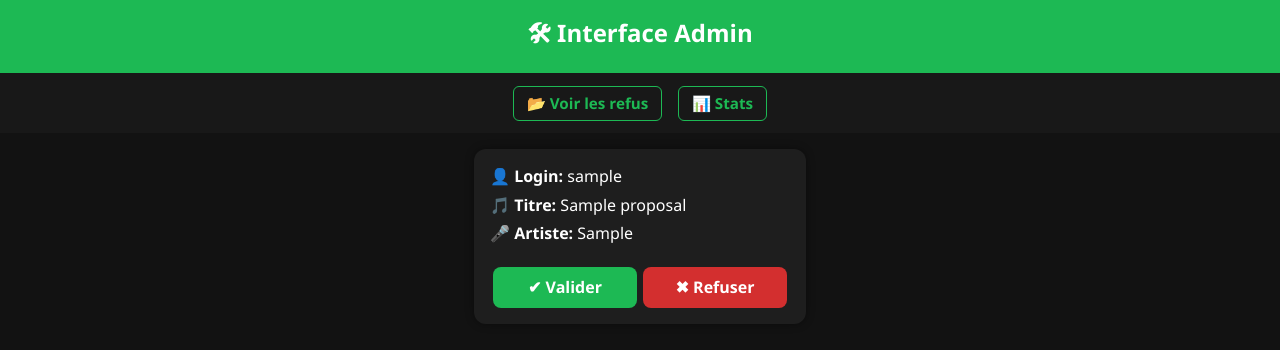
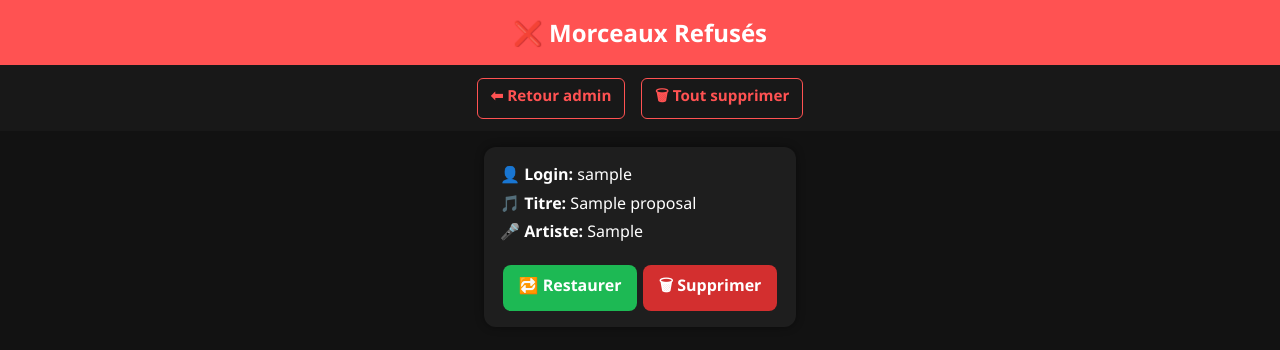
Before and after one commit to editionsnathan/spotify-playlist-dnc3, a Flask app: template templates/admin.html in a window 1280 px wide. Shown: the top 350 px of the page. Run offline with Flask 3, Linux system fonts and the light colour scheme; the template is opened without the code that fills it: values that come from a table or form of the project are taken from there, others are empty; tables that the repository leaves empty hold one stand-in row (values such as "Sample post").

Commit message:
Update admin.html

```diff
--- a/templates/admin.html
+++ b/templates/admin.html
@@ -2,7 +2,7 @@
 <html lang="fr">
 <head>
   <meta charset="UTF-8">
-  <title>Admin - Playlist DNC3</title>
+  <title>Morceaux Refusés - Playlist DNC3</title>
   <meta name="viewport" content="width=device-width, initial-scale=1">
   <style>
     body {
@@ -14,7 +14,7 @@
     }
 
     header {
-      background-color: #1DB954;
+      background-color: #ff5252;
       padding: 1rem;
       text-align: center;
       font-size: 1.5rem;
@@ -32,11 +32,11 @@
     }
 
     .top-links a {
-      color: #1DB954;
+      color: #ff5252;
       text-decoration: none;
       font-weight: bold;
       font-size: 0.95rem;
-      border: 1px solid #1DB954;
+      border: 1px solid #ff5252;
       padding: 0.4rem 0.8rem;
       border-radius: 6px;
     }
@@ -53,7 +53,7 @@
       background-color: #1e1e1e;
       border-radius: 12px;
       padding: 1rem;
-      width: 300px;
+      width: 280px;
       box-shadow: 0 0 8px rgba(0,0,0,0.4);
     }
 
@@ -113,11 +113,11 @@
       margin: 0 0.2rem;
     }
 
-    .validate {
+    .restore {
       background-color: #1DB954;
     }
 
-    .reject {
+    .delete {
       background-color: #d32f2f;
     }
 
@@ -135,43 +135,43 @@
 </head>
 <body>
 
-  <header>🛠 Interface Admin</header>
+  <header>❌ Morceaux Refusés</header>
 
   <div class="top-links">
-    <a href="/refused">📂 Voir les refus</a>
-    <a href="/stats">📊 Stats</a>
+    <a href="/admin">⬅ Retour admin</a>
+    <a href="/delete_all_refused">🗑 Tout supprimer</a>
   </div>
 
   <div class="container">
-    {% for p in proposals %}
+    {% for r in refused %}
     <div class="card">
       <div class="info">
-        {% if p.image %}
-        <img src="{{ p.image }}" alt="cover">
+        {% if r.image %}
+        <img src="{{ r.image }}" alt="cover">
         {% endif %}
         <div class="details">
-          <div><strong>👤 Login:</strong> {{ p.login }}</div>
-          <div><strong>🎵 Titre:</strong> {{ p.title }}</div>
-          <div><strong>🎤 Artiste:</strong> {{ p.artist }}</div>
+          <div><strong>👤 Login:</strong> {{ r.login }}</div>
+          <div><strong>🎵 Titre:</strong> {{ r.title }}</div>
+          <div><strong>🎤 Artiste:</strong> {{ r.artist }}</div>
         </div>
       </div>
 
-      {% if p.preview_url %}
+      {% if r.preview_url %}
       <div class="audio-preview">
         <audio controls>
-          <source src="{{ p.preview_url }}" type="audio/mpeg">
+          <source src="{{ r.preview_url }}" type="audio/mpeg">
           Votre navigateur ne supporte pas la lecture audio.
         </audio>
       </div>
       {% endif %}
 
-      {% if p.explicit %}
+      {% if r.explicit %}
       <div class="explicit-warning">⚠️ Ce morceau est explicite</div>
       {% endif %}
 
       <div class="actions">
-        <a class="validate" href="/validate/{{ p.id }}">✔ Valider</a>
-        <a class="reject" href="/reject/{{ p.id }}">✖ Refuser</a>
+        <a class="restore" href="/restore/{{ r.id }}">🔁 Restaurer</a>
+        <a class="delete" href="/delete_refused/{{ r.id }}">🗑 Supprimer</a>
       </div>
     </div>
     {% endfor %}
```
